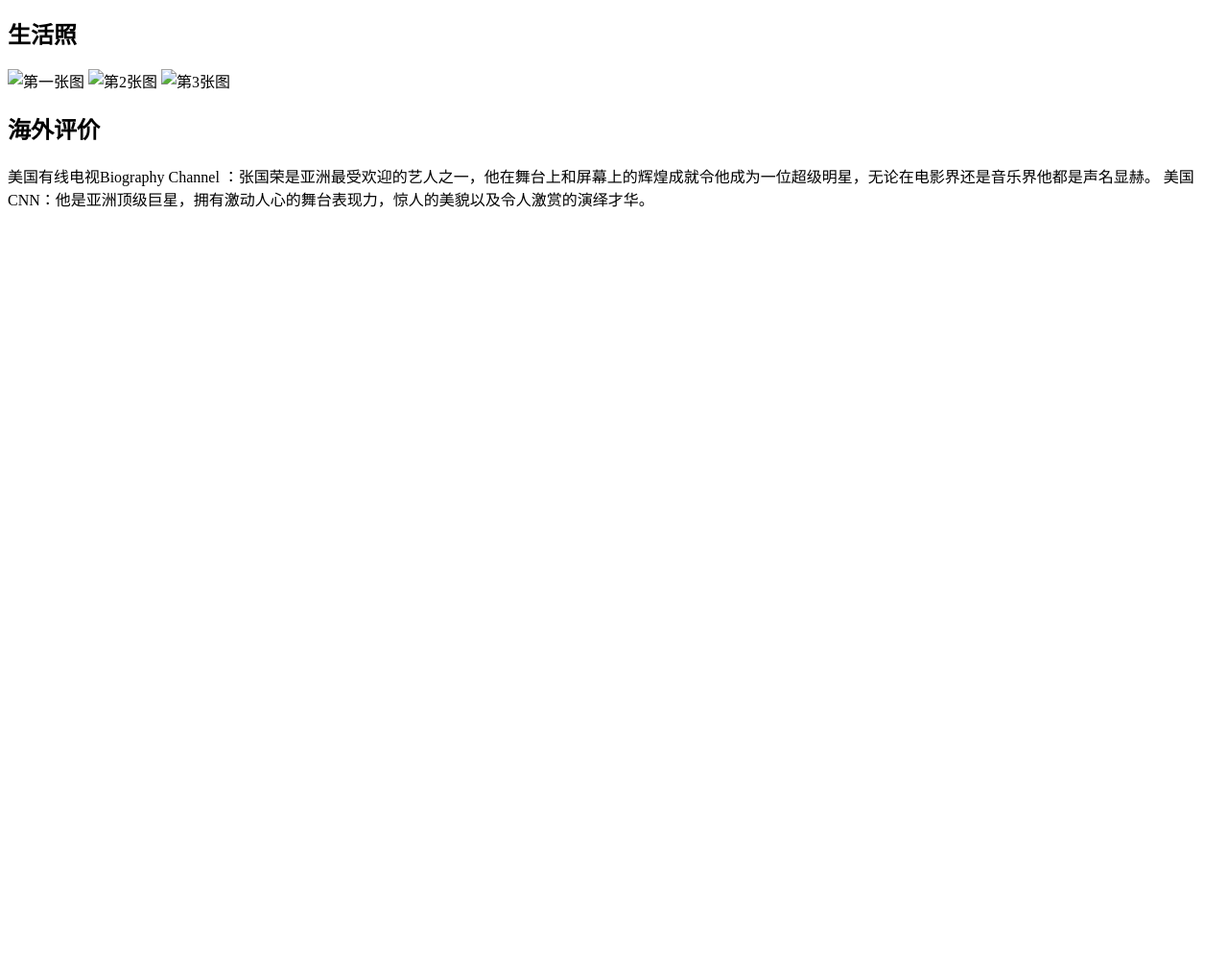
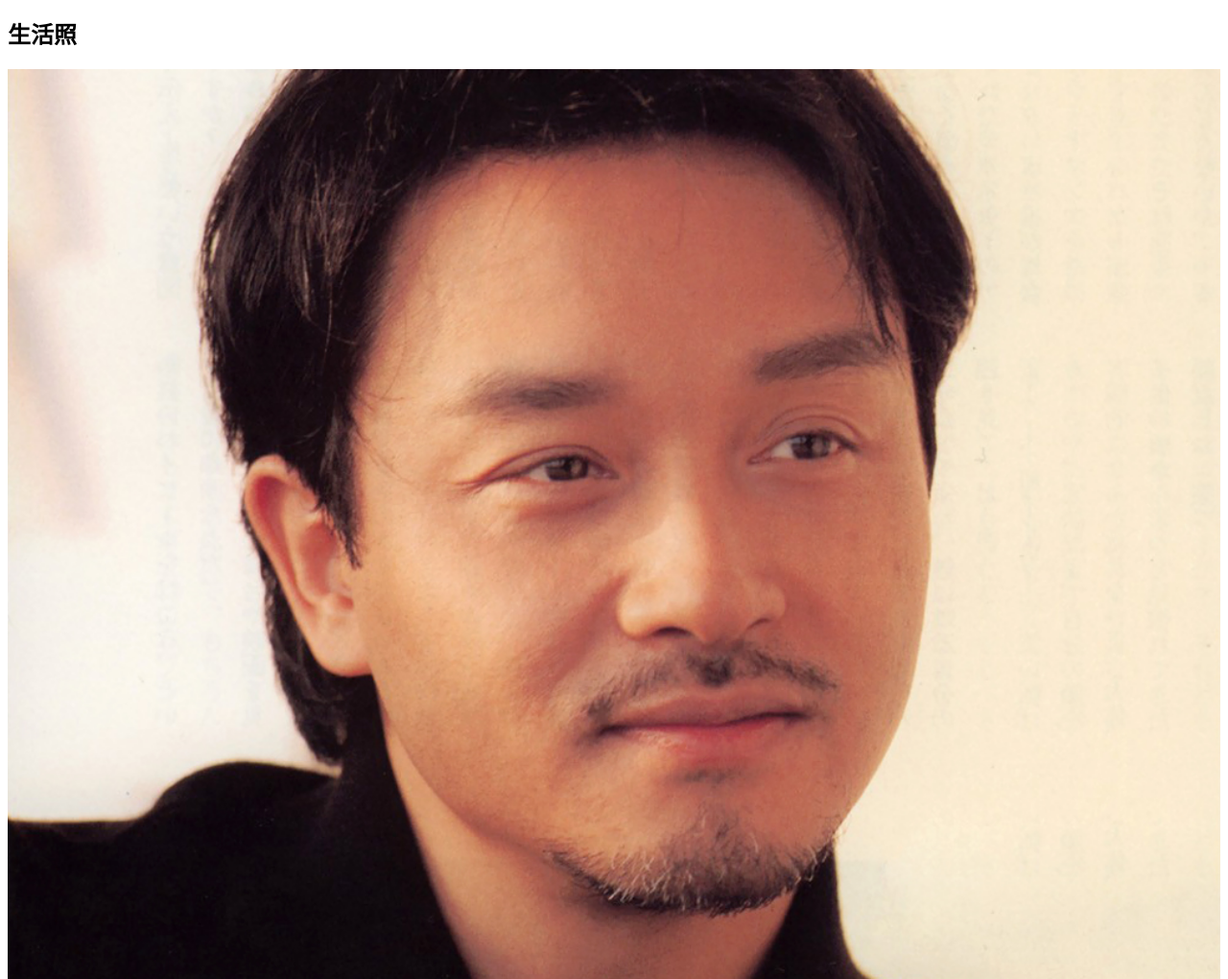
Before and after one commit to lushengqin/star, a plain HTML site: page index.html in a window 1280 px wide. Shown: the part 895-1915 px from the top of the page at 96% size. Before the commit the page ends 1130 px from the top, so only its background shows below. Drawn offline with Linux system fonts and the light colour scheme; the site is published under a folder, as on GitHub Pages, so addresses that start at the root find nothing.

Commit message:
修改图片路径

```diff
--- a/index.html
+++ b/index.html
@@ -63,9 +63,9 @@
    </section>
    <section>
      <h1 id="lefe">生活照</h1>
-     <img width="100%" src="/img/02.jpg" alt="第一张图">
-     <img width="100%" src="/img/01.jpg" alt="第2张图">
-     <img width="100%" src="/img/03.jpg" alt="第3张图">
+     <img width="100%" src="./img/02.jpg" alt="第一张图">
+     <img width="100%" src="./img/01.jpg" alt="第2张图">
+     <img width="100%" src="./img/03.jpg" alt="第3张图">
    </section>
    <section>
     <h1 id="lifetim">海外评价 </h1>
```
